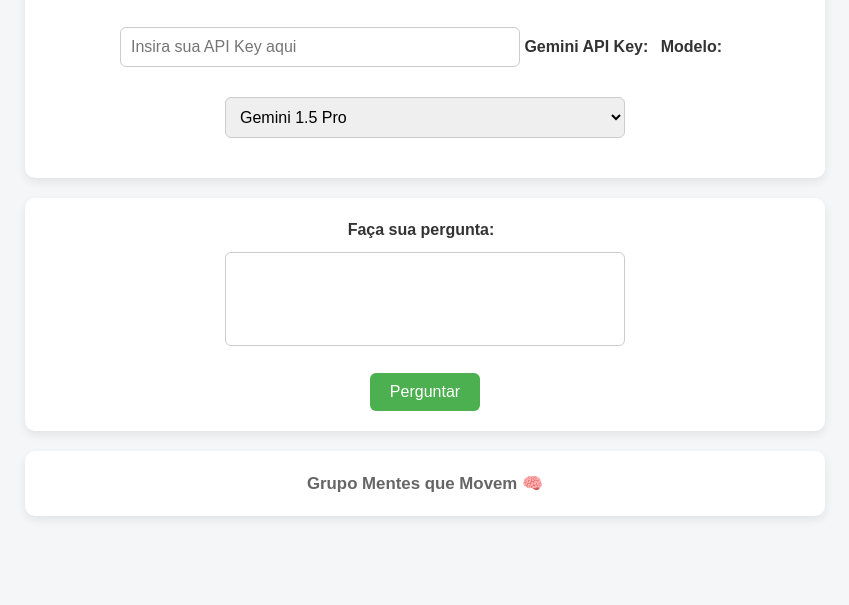
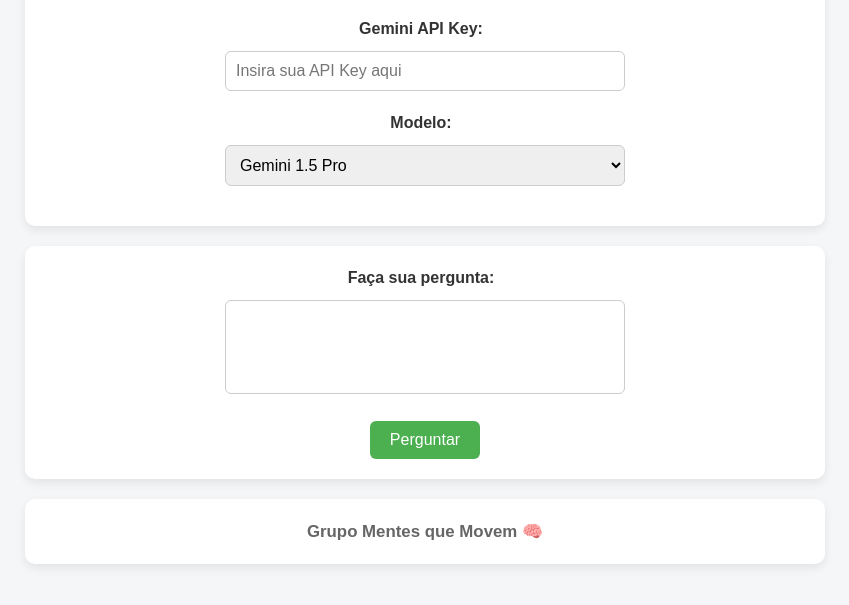
Before and after one commit to PatQuei/Projeto-WEB-AI---Mentes-que-Movem, a plain HTML site: page index.html in a window 1280 px wide. Shown: the part 91-696 px from the top of the page, without its empty margins (215-1064 px from the left). Drawn offline with Linux system fonts and the light colour scheme.

Commit message:
Atualização index.html

```diff
--- a/index.html
+++ b/index.html
@@ -11,11 +11,10 @@
     <header class = "container">
         <h1>&#x1F916 Assitente de IA</h1>
        <div>
-
-            <input type="password" name="key" id="ikey" placeholder="Insira sua API Key aqui" required>
-            <label for="ikey">Gemini API Key:</label>
+            <label for="ikey">Gemini API Key:</label> <br>
+            <input type="password" name="key" id="ikey" placeholder="Insira sua API Key aqui" required><br>
             <!-- Adicionar br para pular a linha e trocar Gemini API Key: para cima do input -->
-            <label for="modelo">Modelo:</label>
+            <label for="modelo">Modelo:</label><br>
             <select name="modelo" id="modelo">
             <option value="gemini-1.5-pro">Gemini 1.5 Pro</option>
             <option value="gemini-1.5-flash">Gemini 1.5 Flash</option>
```
